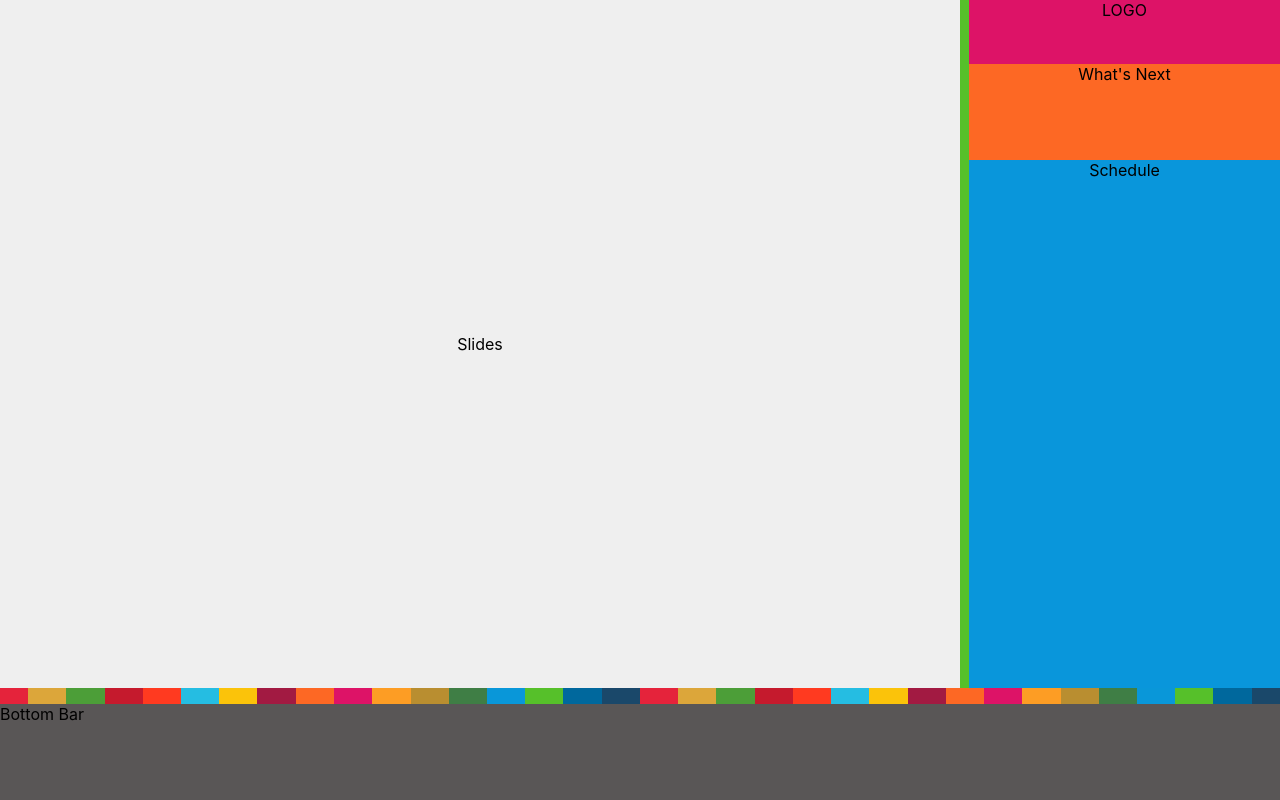
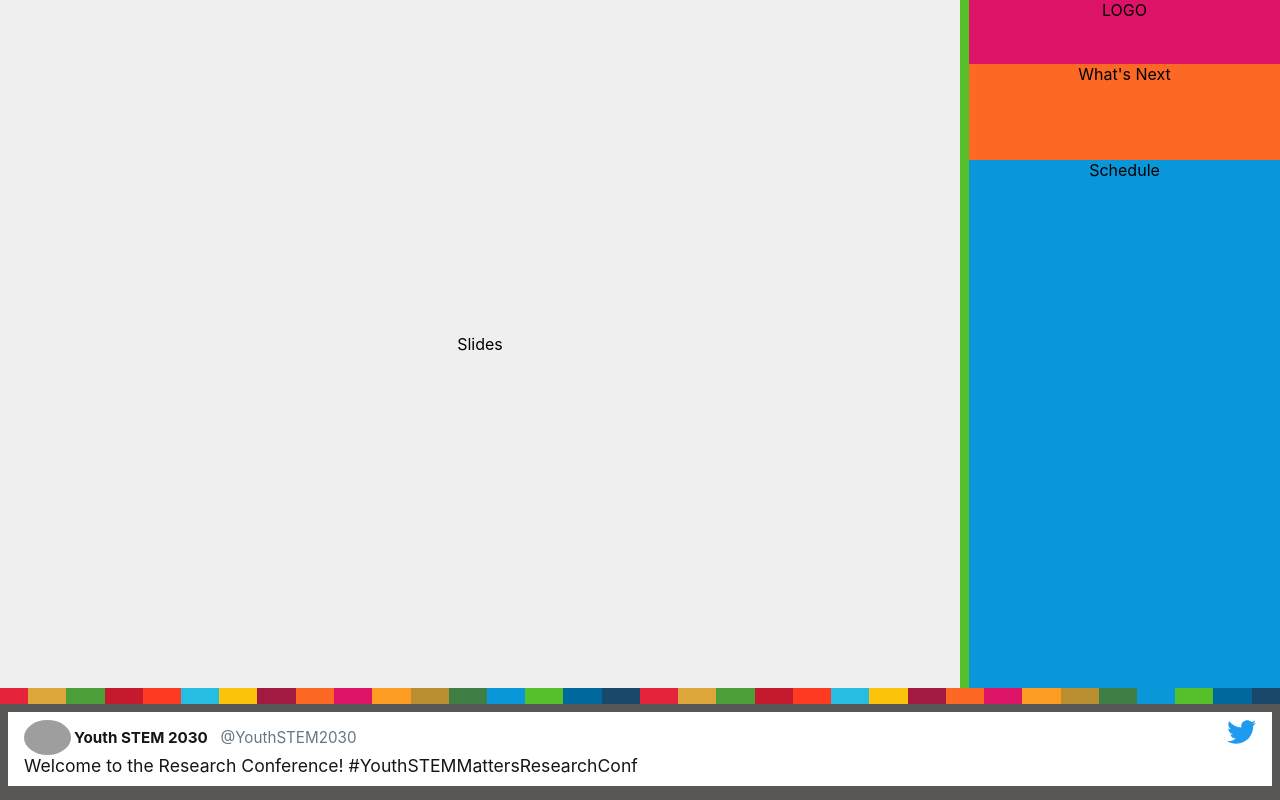
Before and after one commit to JoshHeng/PresentationKiosk, a React (Create React App) app in the folder kiosk/: page / in a window 1280 px wide. Built offline with nearby package versions, Linux system fonts and the light colour scheme; grey boxes are pictures that could not be loaded.

Commit message:
Add Tweet template

```diff
--- a/kiosk/src/BottomBar.js
+++ b/kiosk/src/BottomBar.js
@@ -1,9 +1,10 @@
 import styles from './BottomBar.module.css';
+import Tweet from './Tweet';
 
 export default function BottomBar() {
 	return (
 		<div className={styles.bottomBar}>
-			Bottom Bar
+			<Tweet />
 		</div>
 	);
 }
--- /dev/null
+++ b/kiosk/src/Tweet.js
@@ -0,0 +1,28 @@
+import styles from './Tweet.module.css';
+import TwitterIcon from './resources/twitterIcon';
+
+const tweet = {
+	user: {
+		name: 'Youth STEM 2030',
+		handle: '@YouthSTEM2030',
+		avatar: 'https://pbs.twimg.com/profile_images/1234886467123662850/H9DLCQci_400x400.jpg'
+	},
+	tweet: "Welcome to the Research Conference! #YouthSTEMMattersResearchConf"
+};
+
+export default function Tweet() {
+	return (
+		<div className={styles.tweet}>
+			<div className={styles.tweetTop}>
+				<div>
+					<img className={styles.avatar} src={tweet.user.avatar} alt="Twitter Avatar" />
+					<p className={styles.name}>{tweet.user.name}</p>
+					<span className={styles.handle}>{tweet.user.handle}</span>
+				</div>
+				<TwitterIcon />
+			</div>
+
+			<p>{tweet.tweet}</p>
+		</div>
+	)
+}
--- /dev/null
+++ b/kiosk/src/Tweet.module.css
@@ -0,0 +1,36 @@
+.tweet {
+	background-color: #fff;
+	color: #161616;
+	padding: 0.5rem 1rem 0.6rem;
+	margin: 0.5rem;
+	font-family: 'Helvetica', 'Segoe UI', 'Helvetica Neue',
+}
+.tweetTop {
+	display: flex;
+	align-content: center;
+	font-size: 0.95em;
+}
+.tweetTop > svg {
+	margin-left: auto;
+	height: 1.5rem;
+}
+.tweetTop > div {
+	display: flex;
+	align-items: center;
+}
+.avatar {
+	height: 2.2rem;
+	border-radius: 50%;
+}
+.name {
+	font-weight: bold;
+	margin: 0 0 0 0.2rem;
+}
+.handle {
+	margin-left: 0.8rem;
+	color: #657786;
+}
+.tweet > p {
+	font-size: 1.1em;
+	margin: 0;
+}
--- /dev/null
+++ b/kiosk/src/resources/twitterIcon.js
@@ -0,0 +1,15 @@
+export default function Logo() {
+	return (
+		<svg version="1.1" id="Logo" xmlns="http://www.w3.org/2000/svg" x="0px" y="0px"
+	 		viewBox="0 0 248 204" style={{ enableBackground: 'new 0 0 248 204' }}>
+			<g id="Logo_1_">
+				<path id="white_background" style={{ fill: '#1D9Bf0' }} d="M221.95,51.29c0.15,2.17,0.15,4.34,0.15,6.53c0,66.73-50.8,143.69-143.69,143.69v-0.04
+					C50.97,201.51,24.1,193.65,1,178.83c3.99,0.48,8,0.72,12.02,0.73c22.74,0.02,44.83-7.61,62.72-21.66
+					c-21.61-0.41-40.56-14.5-47.18-35.07c7.57,1.46,15.37,1.16,22.8-0.87C27.8,117.2,10.85,96.5,10.85,72.46c0-0.22,0-0.43,0-0.64
+					c7.02,3.91,14.88,6.08,22.92,6.32C11.58,63.31,4.74,33.79,18.14,10.71c25.64,31.55,63.47,50.73,104.08,52.76
+					c-4.07-17.54,1.49-35.92,14.61-48.25c20.34-19.12,52.33-18.14,71.45,2.19c11.31-2.23,22.15-6.38,32.07-12.26
+					c-3.77,11.69-11.66,21.62-22.2,27.93c10.01-1.18,19.79-3.86,29-7.95C240.37,35.29,231.83,44.14,221.95,51.29z"/>
+			</g>
+		</svg>
+	);
+}
```
